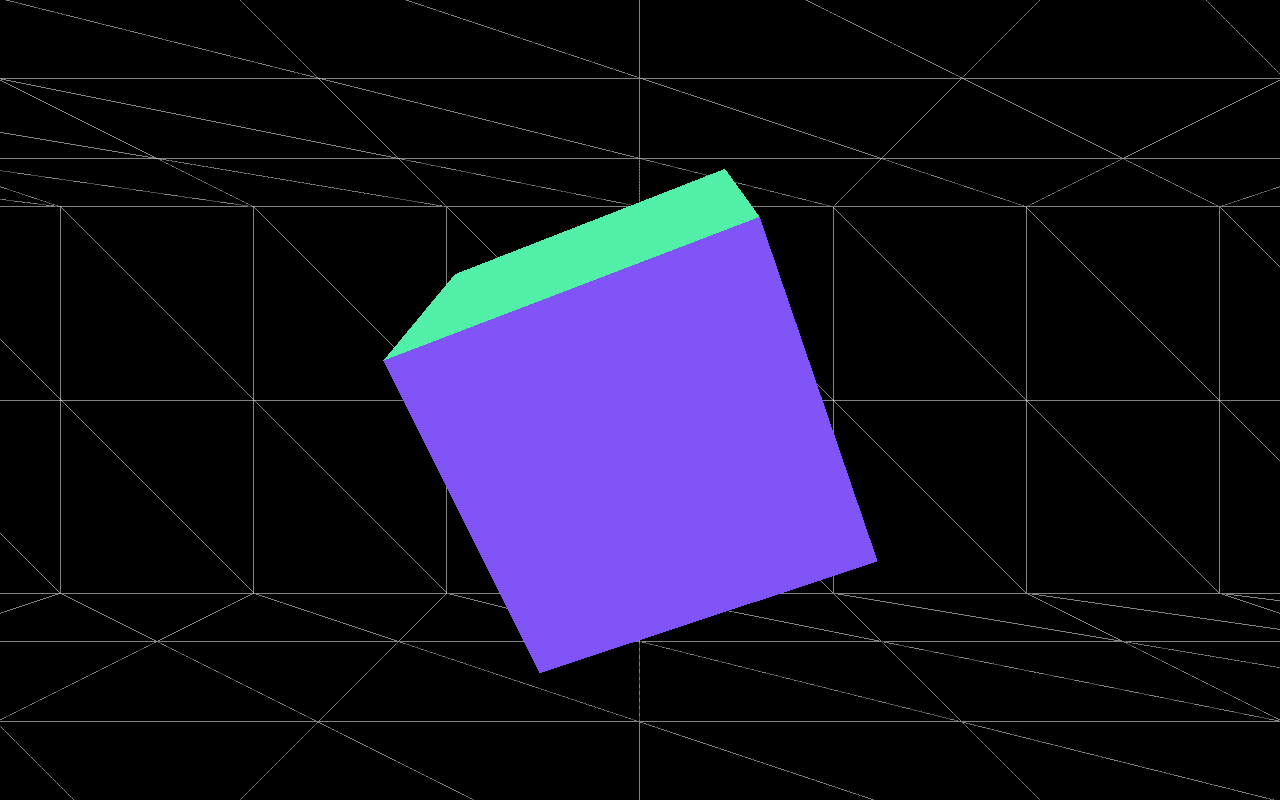
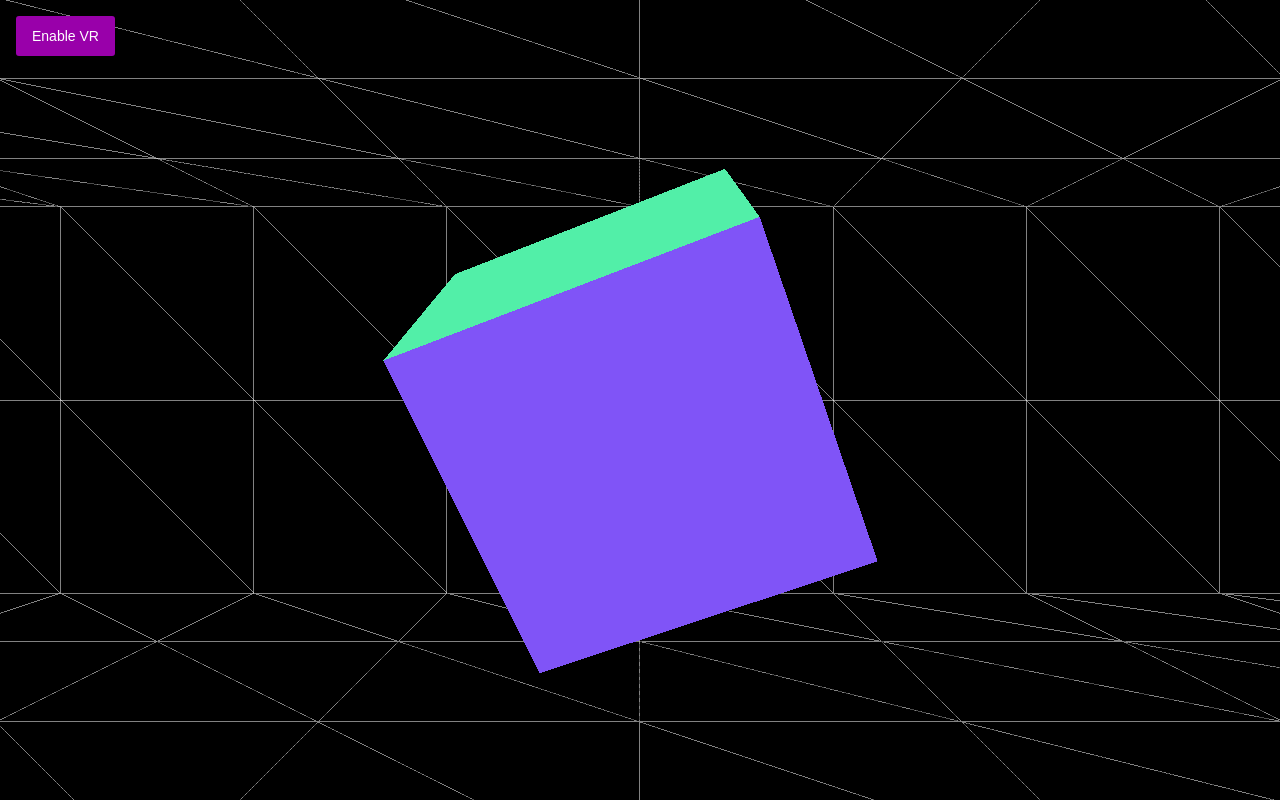
Before and after one commit to whiletruedothis/demoWebVR, a website: page index.html in a window 1280 px wide. Drawn offline with Linux system fonts and the light colour scheme.

Commit message:
deleted style

```diff
--- a/index.html
+++ b/index.html
@@ -39,7 +39,7 @@
   </head>
   <body>
     <div id="container"></div>
-    <button id="vr-button" class="vr-toggle" style="display: none;">Enable VR</button>
+    <button id="vr-button" class="vr-toggle">Enable VR</button>
     <script src="third_party/three.min.js"></script>
     <script src="demo.js"></script>
     <script src="demo-vr.js"></script>
```
